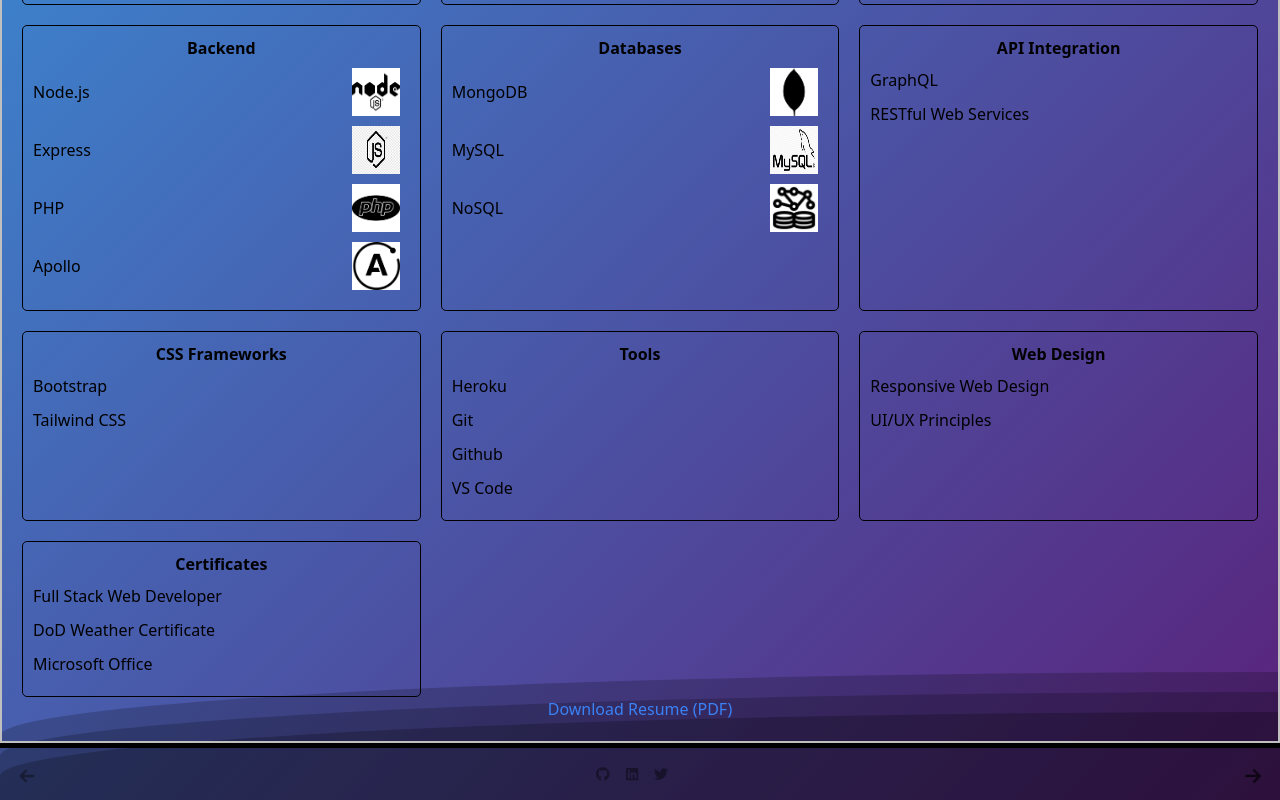
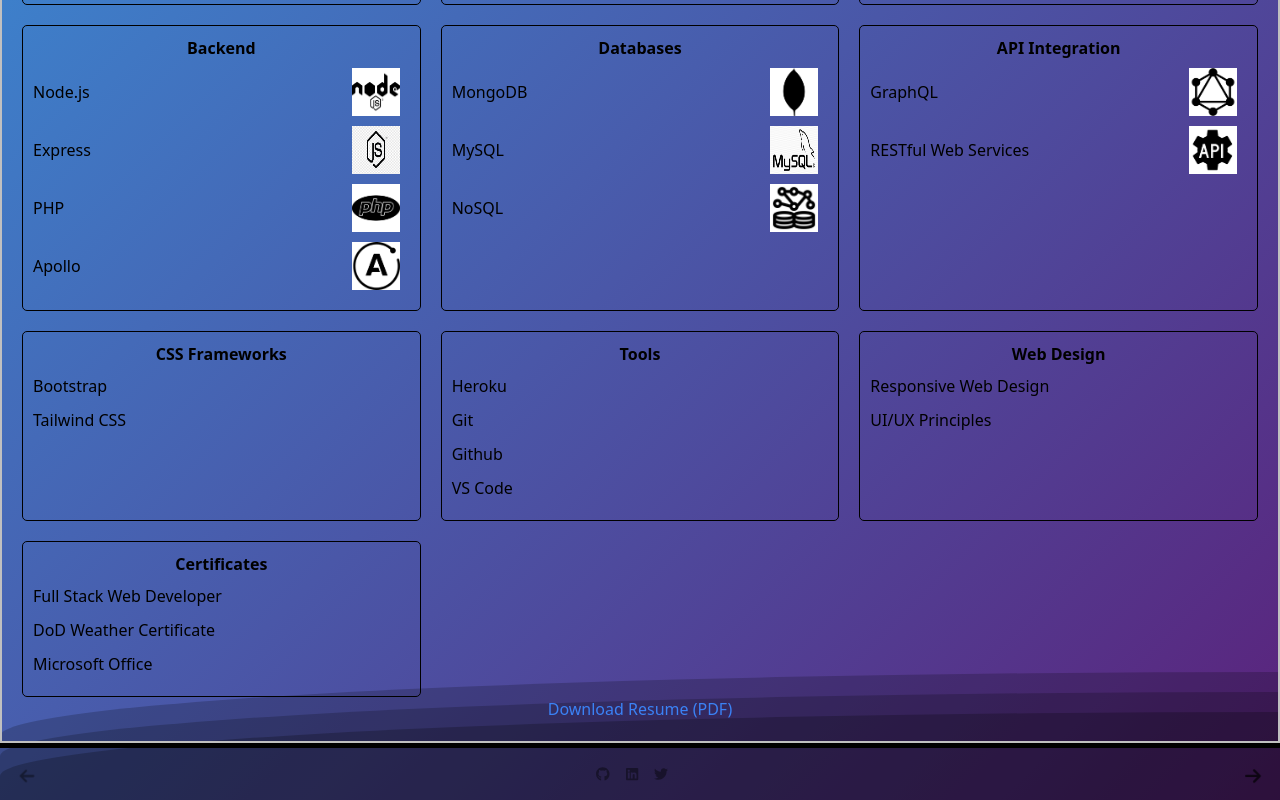
Before and after one commit to AveryNewhart/new-portfolio, a Vue app: page / in a window 1280 px wide. Both pictures are taken after a click on the link "Resume". Shown: the part 546-1346 px from the top of the page. Built offline with nearby package versions, Linux system fonts and the light colour scheme; a web font is replaced by a local one.

Commit message:
api section

```diff
--- a/src/components/Resume.vue
+++ b/src/components/Resume.vue
@@ -137,12 +137,16 @@
     <h2 class="text-center mb-2 font-bold">API Integration</h2>
       <ul class="skills-list">
         <li class="skill">
-            <!-- <img src="/images/frontend-icon1.png" alt="Frontend Skill 1" class="w-12 h-12" /> -->
+          <div class="skill-item">
             <p>GraphQL</p>
+            <img src="/images/graphicon.png" alt="Frontend Skill 1" class="w-12 h-12" />
+          </div>
         </li>
         <li class="skill">
-            <!-- <img src="/images/frontend-icon1.png" alt="Frontend Skill 1" class="w-12 h-12" /> -->
+          <div class="skill-item">
             <p>RESTful Web Services</p>
+            <img src="/images/restulicon.png" alt="Frontend Skill 1" class="w-12 h-12" />
+          </div>
         </li>
       </ul>
     </div>
```
